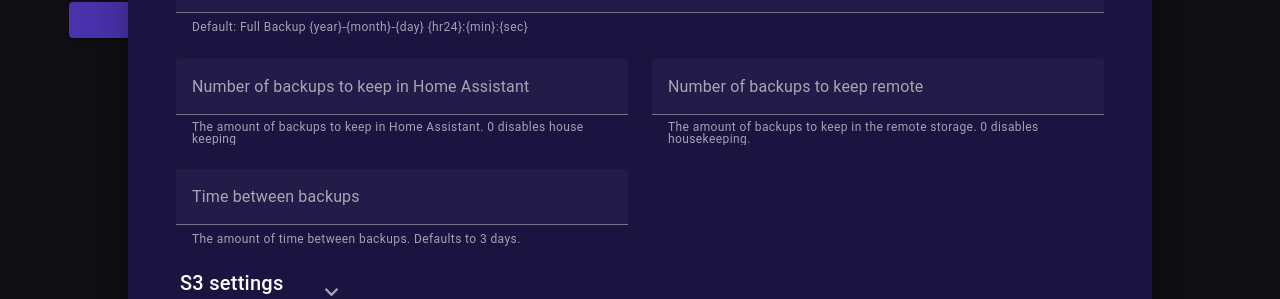
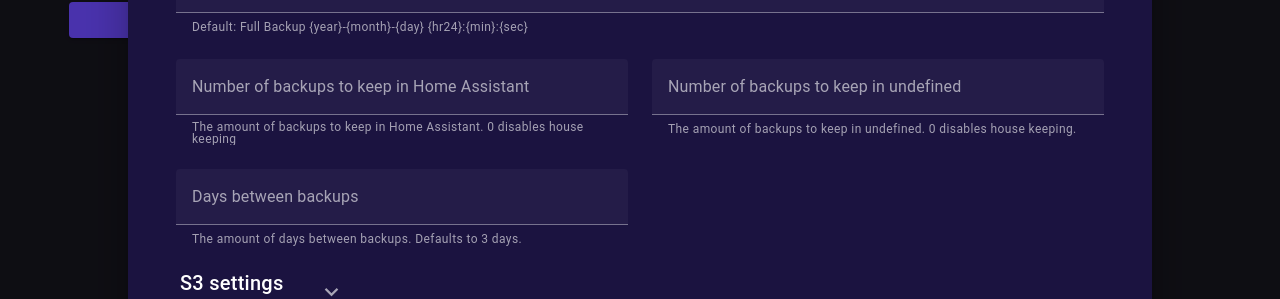
Before and after one commit to prankstr/hassio-s3-backup, a Vue app in the folder hassio-s3-backup/webui/: page / in a window 1280 px wide. Both pictures are taken after a click on the button 1252 px from the left and 32 px from the top of the page. Shown: the part 260-559 px from the top of the page. Built offline with nearby package versions, Linux system fonts and the light colour scheme; no server answers; the HTML template or start-up script is replaced by a standard one.

Commit message:
Minor chnages

```diff
--- a/hassio-s3-backup/webui/src/components/Settings.vue
+++ b/hassio-s3-backup/webui/src/components/Settings.vue
@@ -34,9 +34,9 @@
                 v-model.number="localConfig.backupsInStorage"
                 type="number"
                 class="mb-0"
-                label="Number of backups to keep remote"
+                :label="`Number of backups to keep in ${localConfig.storageBackend}`"
                 persistent-hint
-                hint="The amount of backups to keep in the remote storage. 0 disables housekeeping."
+                :hint="`The amount of backups to keep in ${localConfig.storageBackend}. 0 disables house keeping.`"
               ></v-text-field>
             </v-col>
           </v-row>
@@ -46,9 +46,9 @@
                 v-model.number="localConfig.backupInterval"
                 type="number"
                 class="mb-0"
-                label="Time between backups"
+                label="Days between backups"
                 persistent-hint
-                hint="The amount of time between backups. Defaults to 3 days."
+                hint="The amount of days between backups. Defaults to 3 days."
               ></v-text-field>
             </v-col>
           </v-row>
--- a/hassio-s3-backup/webui/src/stores/config.js
+++ b/hassio-s3-backup/webui/src/stores/config.js
@@ -4,7 +4,11 @@
   state: () => ({
     config: {},
   }),
-  getters: {},
+  getters: {
+    getStorageBackend() {
+      return this.config.storage_backend;
+    },
+  },
   setters: {},
   actions: {
     async fetchConfig() {
```
